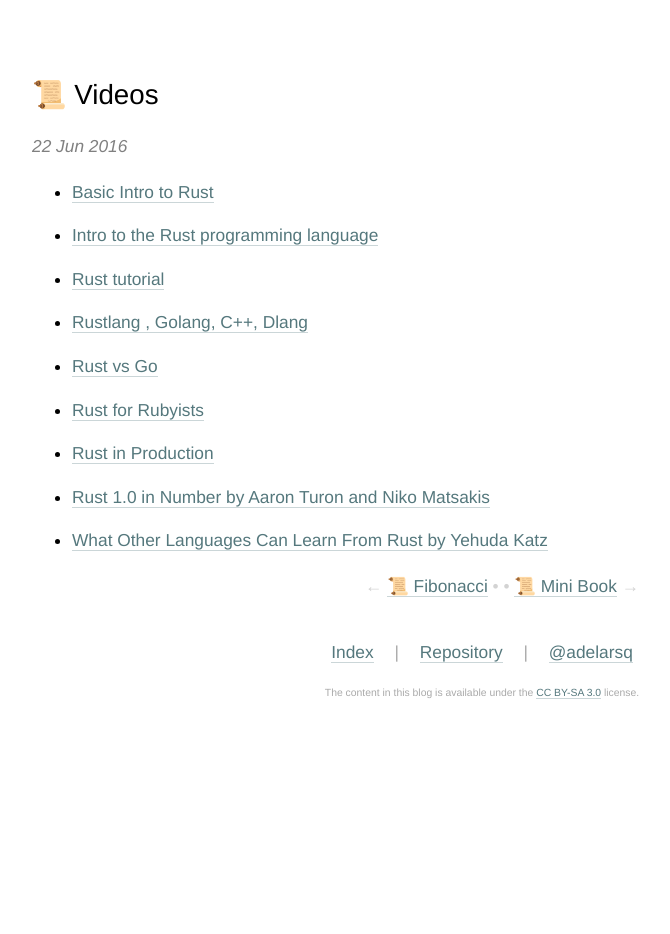
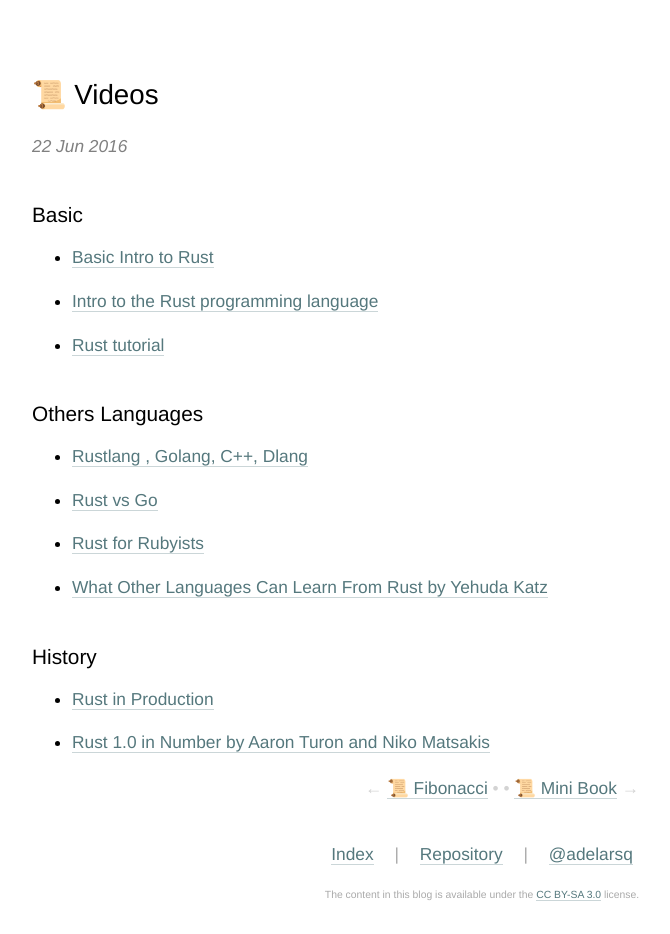
Before and after one commit to adelarsq/daily-rust.github.io, a Jekyll site: the page built from _posts/2016-06-22-videos.md, in a window 1280 px wide. Shown: the whole page, without its empty margins (158-828 px from the left). Built offline with Jekyll 4.4.1, drawn with Linux system fonts in a browser that asks for light colours; before the commit the page ends 900 px from its top, so only the background shows below that.

Commit message:
Update 2016-06-22-videos.md

```diff
--- a/_posts/2016-06-22-videos.md
+++ b/_posts/2016-06-22-videos.md
@@ -5,12 +5,20 @@ index_title: "Videos"
 tags: [rustposts, rust, article]
 ---
 
+## Basic
+
 - [Basic Intro to Rust](https://www.youtube.com/watch?v=jiJSnYP5EuU&ab_channel=RegisBoudinot)
 - [Intro to the Rust programming language](https://www.youtube.com/watch?v=agzf6ftEsLU&ab_channel=Code&SupplyCo)
 - [Rust tutorial](https://www.youtube.com/watch?v=U1EFgCNLDB8&ab_channel=DerekBanas)
+
+## Others Languages
+
 - [Rustlang , Golang, C++, Dlang](https://www.youtube.com/watch?v=ynQoaajojIs&ab_channel=GolangVids)
 - [Rust vs Go](https://www.youtube.com/watch?v=WVZ7yMvxImo&ab_channel=SebastianThiel)
 - [Rust for Rubyists](https://www.youtube.com/watch?v=Q5MLIY1oa1s&ab_channel=SvitlaSystemsOfficial)
+- [What Other Languages Can Learn From Rust by Yehuda Katz](https://www.youtube.com/watch?v=uCaYkUmdtPw&ab_channel=CodeGenius)
+
+## History
+
 - [Rust in Production](https://www.infoq.com/presentations/rust-production)
 - [Rust 1.0 in Number by Aaron Turon and Niko Matsakis](https://www.youtube.com/watch?v=jDQaIl_1Nfk&ab_channel=Confreaks)
-- [What Other Languages Can Learn From Rust by Yehuda Katz](https://www.youtube.com/watch?v=uCaYkUmdtPw&ab_channel=CodeGenius)
```
